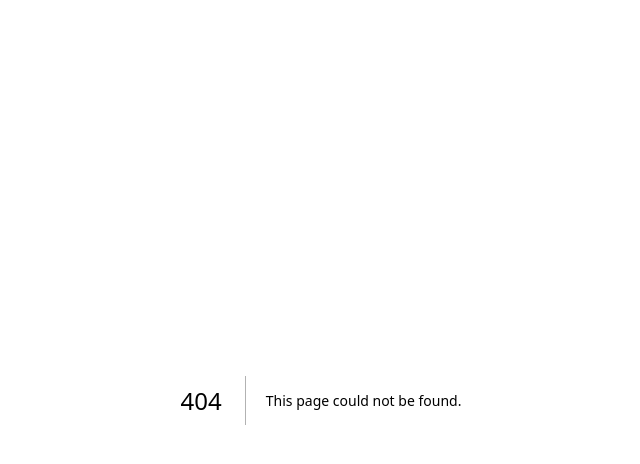
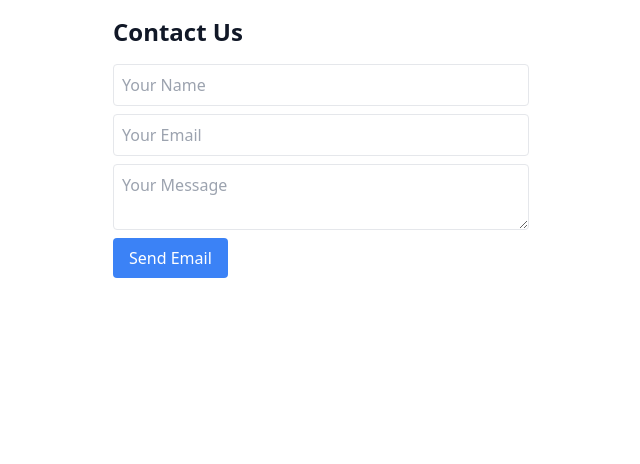
Before and after one commit to mbunalski/WildThreads, a Next.js app in the folder frontend/: page /contact in a window 1280 px wide. Before the commit this address had no page. Shown: the top 464 px of the page, without its empty margins (319-959 px from the left). Built offline with nearby package versions, Linux system fonts and the light colour scheme.

Commit message:
Email Contact

```diff
--- /dev/null
+++ b/frontend/src/app/components/ContactForm.js
@@ -0,0 +1,71 @@
+import { useState } from "react";
+
+export function ContactForm() {
+  const [formData, setFormData] = useState({
+    name: "",
+    email: "",
+    message: "",
+  });
+
+  const [status, setStatus] = useState(null);
+
+  const handleChange = (e) => {
+    setFormData({ ...formData, [e.target.name]: e.target.value });
+  };
+
+  const handleSubmit = async (e) => {
+    e.preventDefault();
+    setStatus("Sending...");
+
+    const response = await fetch("https://574e6dpelf.execute-api.us-east-1.amazonaws.com/test", {
+      method: "POST",
+      headers: { "Content-Type": "application/json" },
+      body: JSON.stringify(formData),
+    });
+
+    if (response.ok) {
+      setStatus("Message sent successfully!");
+      setFormData({ name: "", email: "", message: "" });
+    } else {
+      setStatus("Failed to send message.");
+    }
+  };
+
+  return (
+    <div className="p-4 max-w-md mx-auto">
+      <h2 className="text-2xl font-bold">Contact Us</h2>
+      <form onSubmit={handleSubmit} className="mt-4">
+        <input
+          type="text"
+          name="name"
+          placeholder="Your Name"
+          value={formData.name}
+          onChange={handleChange}
+          required
+          className="block w-full p-2 border rounded mb-2"
+        />
+        <input
+          type="email"
+          name="email"
+          placeholder="Your Email"
+          value={formData.email}
+          onChange={handleChange}
+          required
+          className="block w-full p-2 border rounded mb-2"
+        />
+        <textarea
+          name="message"
+          placeholder="Your Message"
+          value={formData.message}
+          onChange={handleChange}
+          required
+          className="block w-full p-2 border rounded mb-2"
+        />
+        <button type="submit" className="bg-blue-500 text-white px-4 py-2 rounded">
+          Send Email
+        </button>
+      </form>
+      {status && <p className="mt-2">{status}</p>}
+    </div>
+  );
+}
--- /dev/null
+++ b/frontend/src/app/contact/page.js
@@ -0,0 +1,11 @@
+"use client";
+
+import {ContactForm} from '../components/ContactForm.js';
+
+export default function Contact() {
+  return (
+    <>
+      <ContactForm/>
+    </>
+  );
+}
```
